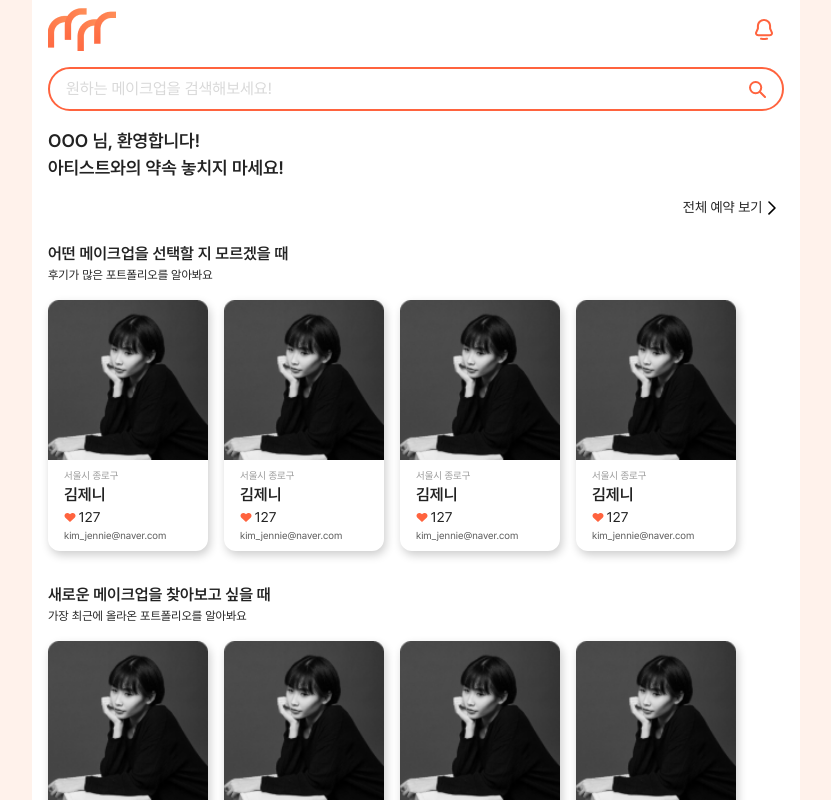
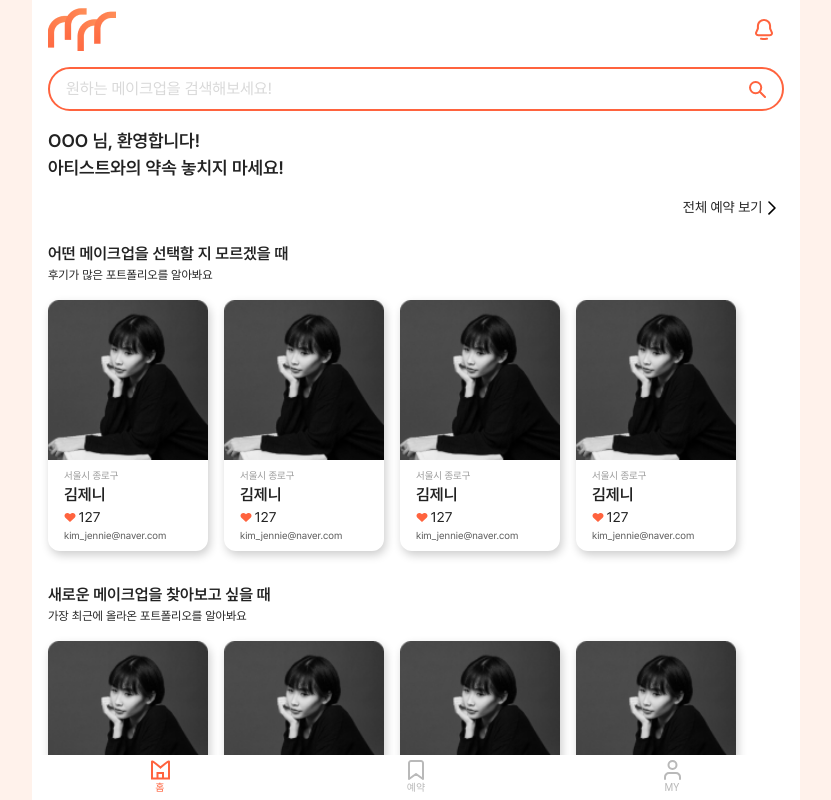
Before and after one commit to MEME-UMC/MEME_WEB, a Next.js app: page / in a window 1280 px wide. Shown: the whole page, without its empty margins (224-1055 px from the left). Built offline with nearby package versions, Linux system fonts and the light colour scheme.

Commit message:
feat: 하단 네비게이션 구현

```diff
--- a/src/app/layout.tsx
+++ b/src/app/layout.tsx
@@ -3,6 +3,7 @@ import './globals.css';
 import type { Metadata } from 'next';
 import localFont from 'next/font/local';
 import theme from './theme';
+import { BottomNav } from '@/components/BottomNav';
 
 const geistSans = localFont({
   src: './fonts/GeistVF.woff',
@@ -30,6 +31,7 @@ export default function RootLayout({
       <body className={` ${geistSans.variable} ${geistMono.variable}`}>
         <div id="root">
           <ThemeProvider theme={theme}>{children}</ThemeProvider>
+          <BottomNav />
         </div>
       </body>
     </html>
--- /dev/null
+++ b/src/components/BottomNav.tsx
@@ -0,0 +1,12 @@
+import { Row } from './Row';
+import { JLink } from './JLink';
+
+export const BottomNav = () => {
+  return (
+    <Row component={'nav'}>
+      <JLink href="/" icon="home" label="홈" />
+      <JLink href="/model/reservation" icon="reservation" label="예약" />
+      <JLink href="/mypage" icon="user" label="MY" />
+    </Row>
+  );
+};
--- /dev/null
+++ b/src/components/JLink.tsx
@@ -0,0 +1,34 @@
+'use client';
+
+import { Stack, Typography } from '@mui/material';
+import Link from 'next/link';
+import { Icon, JIcon } from './JIcon';
+import { COLORS } from '@/styles/colors';
+import { usePathname } from 'next/navigation';
+
+type Props = {
+  href: string;
+  icon: Icon;
+  label: string;
+};
+
+export const JLink = ({ href, icon, label }: Props) => {
+  const pathname = usePathname();
+  const isActive = href === pathname;
+  const color = isActive ? COLORS.primary : COLORS.gray400;
+  return (
+    <Stack flex={1} alignItems={'center'}>
+      <Link href={href} style={{ textDecoration: 'none', color }}>
+        <Stack
+          alignItems={'center'}
+          justifyContent={'center'}
+          width={80}
+          height={45}
+        >
+          <JIcon icon={icon} />
+          <Typography fontSize={10}>{label}</Typography>
+        </Stack>
+      </Link>
+    </Stack>
+  );
+};
--- a/src/pages/artist/ProfilePage/ProfilePage.tsx
+++ /dev/null
@@ -1,5 +0,0 @@
-const ProfilePage = () => {
-  return <div>ProfilePage</div>;
-};
-
-export default ProfilePage;
```
